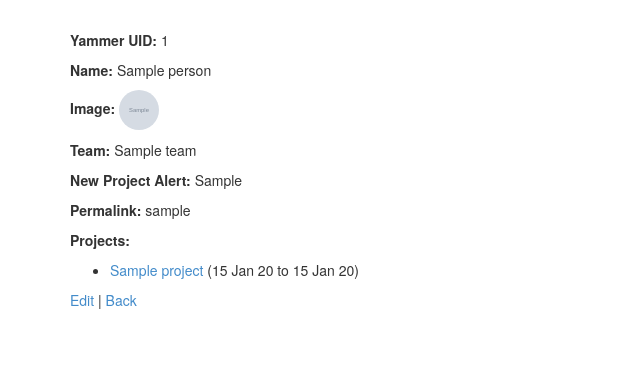
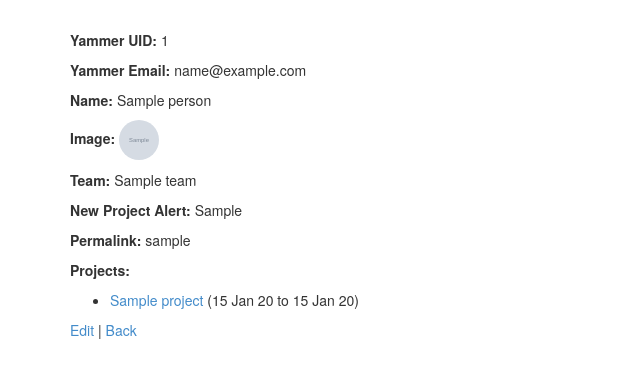
Before and after one commit to annado/bigboard, a Rails app: page /boards/1/people/1 in a window 1280 px wide. Shown: the part 52-430 px from the top of the page, without its empty margins (0-640 px from the left). Run offline with Rails 7, Linux system fonts and the light colour scheme; a user stored in the database is signed in; tables that the repository leaves empty hold one stand-in row (values such as "Sample post"); parts of the project's set-up code (start-up, migrations or seed data) failed here and were passed over; some libraries are stand-ins or nearby versions.

Commit message:
permalink and email address being grabbed and entered for a person now

```diff
--- a/app/assets/javascripts/routers/people_router.js
+++ b/app/assets/javascripts/routers/people_router.js
@@ -16,6 +16,8 @@ App.Routers.People = Backbone.Router.extend({
       App.typeahead.addYammerTypeahead($typeahead, $.proxy(function (e, o, name) {
         if (name == "users") {
           $('#person_uid').val(o.id);
+          $('#person_email').val(o.email);
+          $('#person_permalink').val(o.name);
           $('#person_image').val(o.photo);
         }
         $typeahead.typeahead('close');
--- a/app/models/user.rb
+++ b/app/models/user.rb
@@ -16,13 +16,15 @@ class User < ActiveRecord::Base
       user.email = auth.info.email
       user.password = Devise.friendly_token[0,20]
       user.network = network
+      user.permalink = auth.info.name
     end
     user.update({
       access_token: auth.credentials.token,
-      name: auth.info.name,
+      #name: auth.info.name,
       image: auth.info.image,
       network: network,
-      email: auth.info.email
+      email: auth.info.email,
+      permalink: auth.info.name
     })
     user
   end
--- a/app/views/people/_form.html.erb
+++ b/app/views/people/_form.html.erb
@@ -15,6 +15,9 @@
 
   <div id="autocomplete" class="form-group">
     <%= f.text_field :name, :class => "typeahead", :placeholder => "Search on Yammer..." %>
+  </div>
+  <div class="field">
+    <%= f.text_field :email %>
   </div>
   <div class="field">
     <%= f.text_field :uid %>
--- a/app/views/people/show.html.erb
+++ b/app/views/people/show.html.erb
@@ -4,6 +4,11 @@
 <p>
   <strong>Yammer UID:</strong>
   <%= @person.uid %>
+</p>
+
+<p>
+  <strong>Yammer Email:</strong>
+  <%= @person.email %>
 </p>
 
 <p>
```
Also changed, not shown: app/views/people/index.json.jbuilder.
